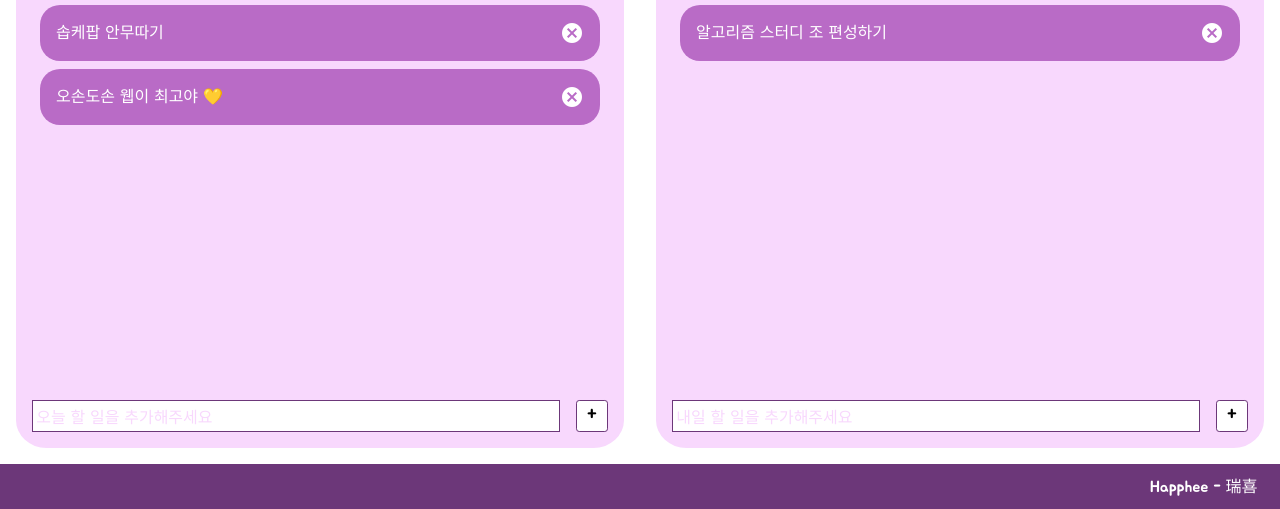
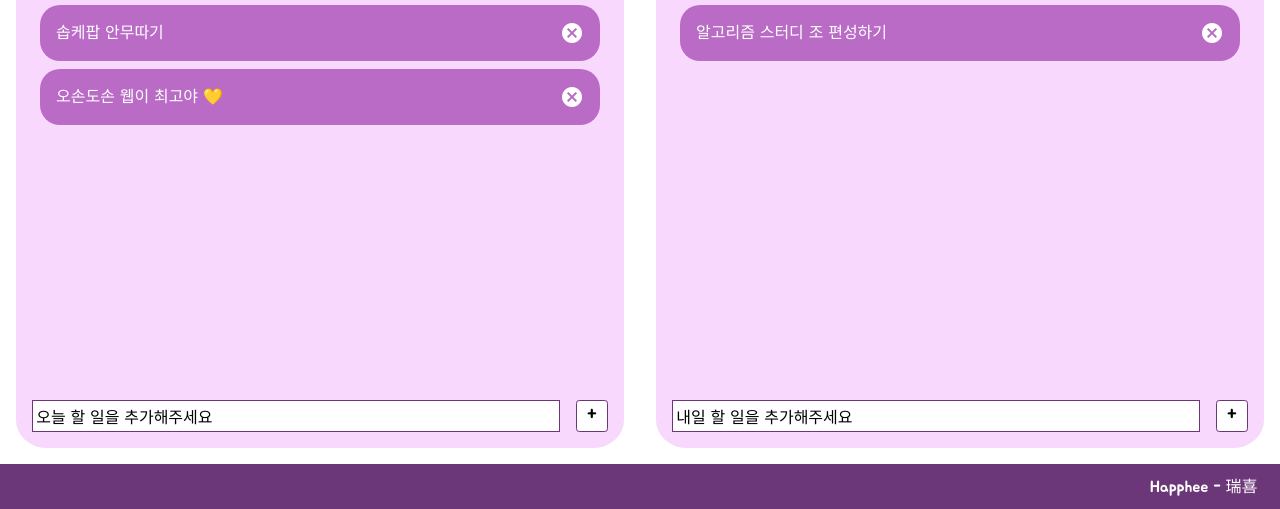
Before and after one commit to Happhee/IN-SOPT_TODO, a plain HTML site: page index.html in a window 1280 px wide. Shown: the part 291-800 px from the top of the page. Drawn offline with Linux system fonts and the light colour scheme.

Commit message:
Update style.css

```diff
--- a/style.css
+++ b/style.css
@@ -127,7 +127,6 @@ input {
   padding: 0.2rem;
 
   border: 0.1rem solid var(--main-color);
-  color: var(--btn-color);
 
   font-size: 1rem;
 }
```
